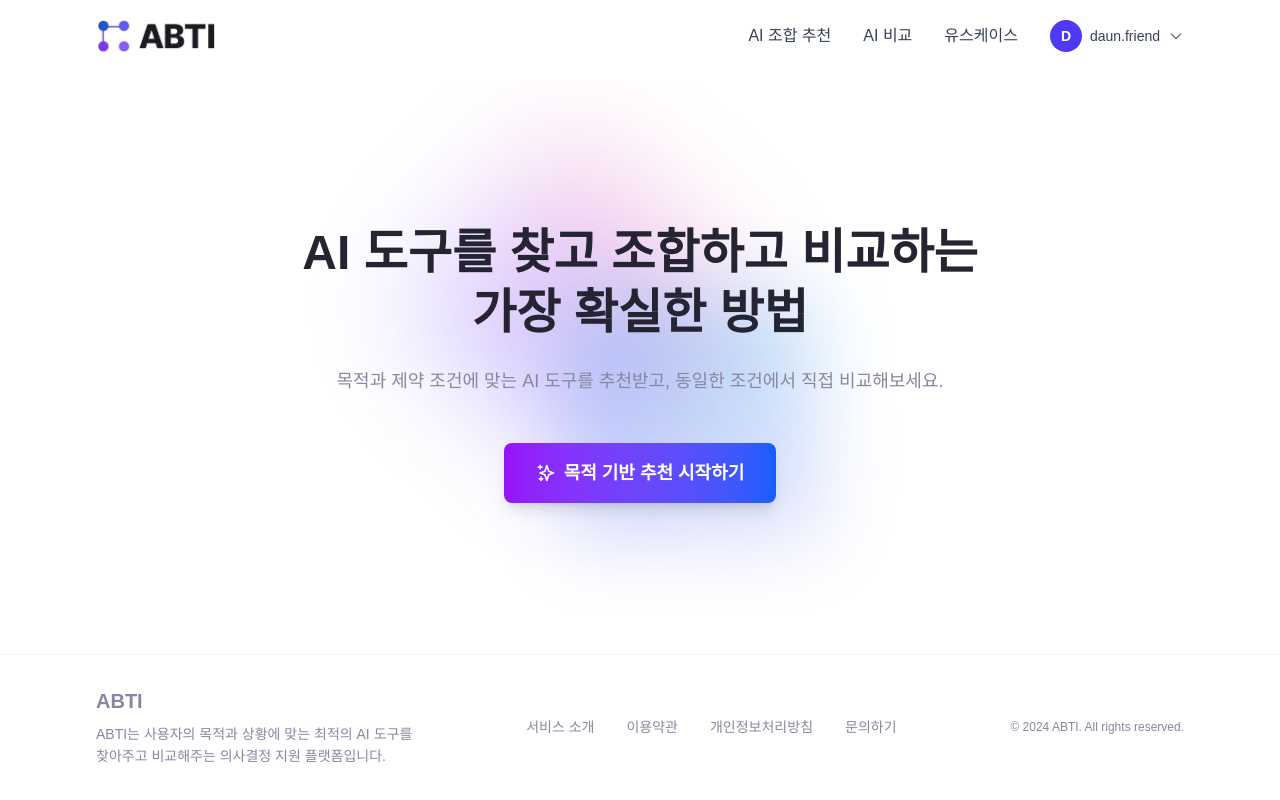
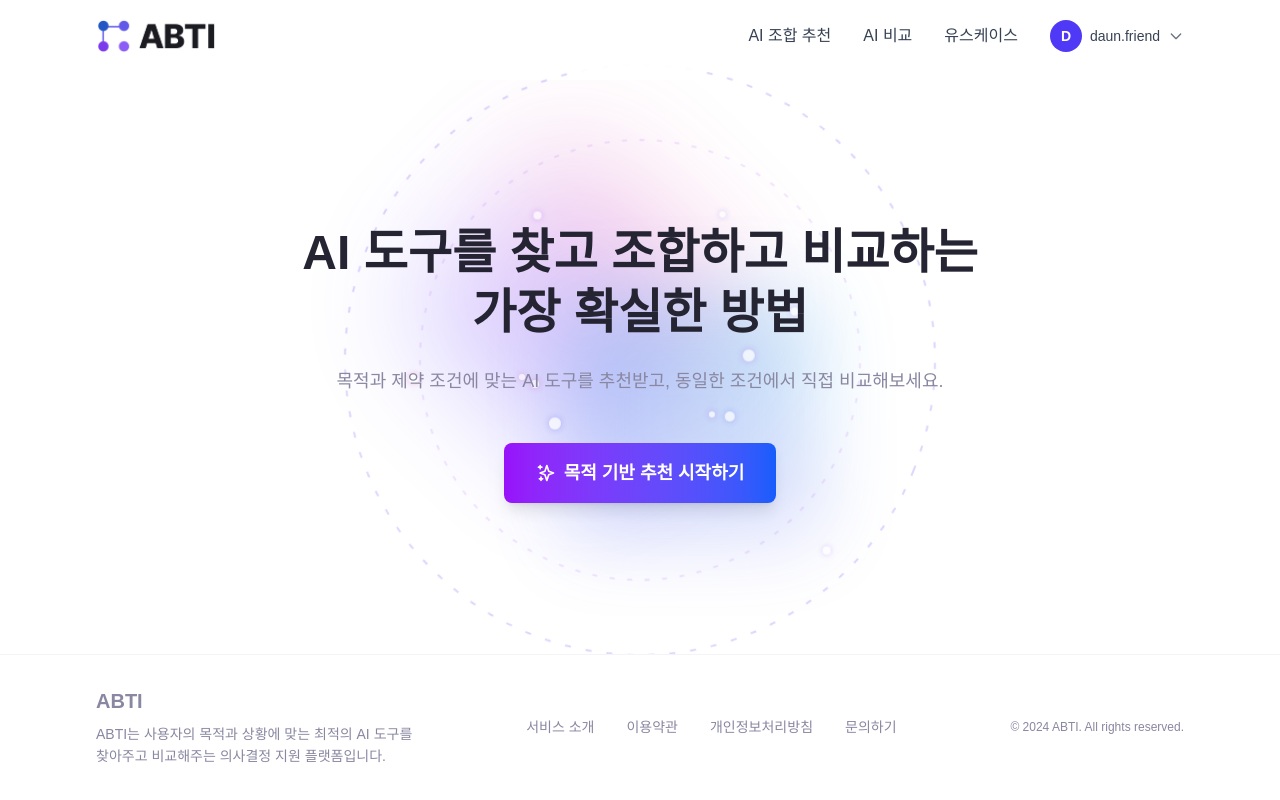
Before and after one commit to pain22value/abti, a Next.js app: page / in a window 1280 px wide. Built offline with nearby package versions, Linux system fonts and the light colour scheme.

Commit message:
[feat] home 화면에 회전하는 점선과 물방울 effect 삽입

```diff
--- a/app/globals.css
+++ b/app/globals.css
@@ -42,3 +42,132 @@ body {
   color: var(--foreground);
   font-family: Arial, Helvetica, sans-serif;
 }
+
+/* 점선 원 회전 애니메이션 */
+@keyframes spin-slow {
+  from {
+    transform: rotate(0deg);
+  }
+  to {
+    transform: rotate(360deg);
+  }
+}
+
+@keyframes spin-reverse {
+  from {
+    transform: rotate(360deg);
+  }
+  to {
+    transform: rotate(0deg);
+  }
+}
+
+.animate-spin-slow {
+  animation: spin-slow 90s linear infinite;
+}
+
+.animate-spin-reverse {
+  animation: spin-reverse 90s linear infinite;
+}
+
+/* 물방울 글로우 효과 */
+.glow-bubble-purple {
+  background: radial-gradient(circle at center,
+    rgba(255, 255, 255, 1) 0%,
+    rgba(255, 255, 255, 1) 90%,
+    rgba(168, 85, 247, 0.5) 100%
+  );
+  box-shadow: 0 0 6px rgba(168, 85, 247, 0.5);
+}
+
+.glow-bubble-indigo {
+  background: radial-gradient(circle at center,
+    rgba(255, 255, 255, 1) 0%,
+    rgba(255, 255, 255, 1) 90%,
+    rgba(99, 102, 241, 0.5) 100%
+  );
+  box-shadow: 0 0 6px rgba(99, 102, 241, 0.5);
+}
+
+.glow-bubble-pink {
+  background: radial-gradient(circle at center,
+    rgba(255, 255, 255, 1) 0%,
+    rgba(255, 255, 255, 1) 90%,
+    rgba(236, 72, 153, 0.5) 100%
+  );
+  box-shadow: 0 0 6px rgba(236, 72, 153, 0.5);
+}
+
+/* 방울 떠다니는 애니메이션 */
+@keyframes float-bubble-1 {
+  0%, 100% {
+    transform: translate(0, 0);
+    opacity: 0.3;
+  }
+  50% {
+    transform: translate(30px, -40px);
+    opacity: 0.8;
+  }
+}
+
+@keyframes float-bubble-2 {
+  0%, 100% {
+    transform: translate(0, 0);
+    opacity: 0.25;
+  }
+  50% {
+    transform: translate(-40px, 30px);
+    opacity: 0.7;
+  }
+}
+
+@keyframes float-bubble-3 {
+  0%, 100% {
+    transform: translate(0, 0);
+    opacity: 0.2;
+  }
+  50% {
+    transform: translate(25px, 35px);
+    opacity: 0.6;
+  }
+}
+
+@keyframes float-bubble-4 {
+  0%, 100% {
+    transform: translate(0, 0);
+    opacity: 0.35;
+  }
+  50% {
+    transform: translate(-30px, -25px);
+    opacity: 0.75;
+  }
+}
+
+@keyframes float-bubble-5 {
+  0%, 100% {
+    transform: translate(0, 0);
+    opacity: 0.3;
+  }
+  50% {
+    transform: translate(45px, 20px);
+    opacity: 0.65;
+  }
+}
+
+@keyframes float-bubble-6 {
+  0%, 100% {
+    transform: translate(0, 0);
+    opacity: 0.28;
+  }
+  50% {
+    transform: translate(-35px, -30px);
+    opacity: 0.7;
+  }
+}
+
+.animate-float-bubble-1 { animation: float-bubble-1 8s ease-in-out infinite; }
+.animate-float-bubble-2 { animation: float-bubble-2 10s ease-in-out infinite; }
+.animate-float-bubble-3 { animation: float-bubble-3 12s ease-in-out infinite; }
+.animate-float-bubble-4 { animation: float-bubble-4 9s ease-in-out infinite; }
+.animate-float-bubble-5 { animation: float-bubble-5 11s ease-in-out infinite; }
+.animate-float-bubble-6 { animation: float-bubble-6 13s ease-in-out infinite; }
--- a/components/home/BackgroundGradients.tsx
+++ b/components/home/BackgroundGradients.tsx
@@ -1,7 +1,8 @@
+// components/home/BackgroundGradients.tsx
 export default function BackgroundGradients() {
   return (
     <>
-      {/* 왼쪽 위 그라디언트 - 피그마 원본 */}
+      {/* 왼쪽 위 그라디언트 */}
       <div className="absolute top-[10%] left-[22%] pointer-events-none">
         <svg width="596" height="525" viewBox="0 0 596 525" fill="none" xmlns="http://www.w3.org/2000/svg">
           <g opacity="0.3" filter="url(#filter0_f_204_947)">
@@ -22,7 +23,7 @@ export default function BackgroundGradients() {
         </svg>
       </div>
 
-      {/* 오른쪽 아래 그라디언트 - 피그마 원본 */}
+      {/* 오른쪽 아래 그라디언트 */}
       <div className="absolute bottom-[23%] right-[26%] pointer-events-none">
         <svg width="510" height="400" viewBox="0 0 510 498" fill="none" xmlns="http://www.w3.org/2000/svg">
           <g opacity="0.25" filter="url(#filter0_f_204_962)">
@@ -41,6 +42,56 @@ export default function BackgroundGradients() {
           </defs>
         </svg>
       </div>
+
+      {/* 회전하는 점선 원 - 큰 원 */}
+      <div className="absolute top-[45%] left-1/2 -translate-x-1/2 -translate-y-1/2">
+        <div className="w-[600px] h-[600px] animate-spin-slow">
+          <svg className="w-full h-full" viewBox="0 0 600 600">
+            <circle
+              cx="300"
+              cy="300"
+              r="295"
+              fill="none"
+              stroke="rgba(87, 54, 245, 0.2)"
+              strokeWidth="2"
+              strokeDasharray="6 15"
+            />
+          </svg>
+        </div>
+      </div>
+
+      {/* 회전하는 점선 원 - 중간 원 */}
+      <div className="absolute top-[45%] left-1/2 -translate-x-1/2 -translate-y-1/2">
+        <div className="w-[450px] h-[450px] animate-spin-reverse">
+          <svg className="w-full h-full" viewBox="0 0 450 450">
+            <circle
+              cx="225"
+              cy="225"
+              r="220"
+              fill="none"
+              stroke="rgba(168, 85, 247, 0.15)"
+              strokeWidth="2"
+              strokeDasharray="5 12.5"
+            />
+          </svg>
+        </div>
+      </div>
+
+      {/* 떠다니는 물방울들 - 왼쪽 물방울 위로 조정 */}
+      <div className="absolute top-[30%] left-[40%] w-2 h-2 rounded-full glow-bubble-purple animate-float-bubble-1"></div>
+      <div className="absolute top-[40%] right-[38%] w-3 h-3 rounded-full glow-bubble-purple animate-float-bubble-2"></div>
+      <div className="absolute bottom-[45%] left-[42%] w-2.5 h-2.5 rounded-full glow-bubble-indigo animate-float-bubble-3"></div>
+      <div className="absolute bottom-[45%] right-[42%] w-1.5 h-1.5 rounded-full glow-bubble-purple animate-float-bubble-4"></div>
+      <div className="absolute top-[45%] left-[38%] w-2 h-2 rounded-full glow-bubble-pink animate-float-bubble-5"></div>
+      <div className="absolute top-[55%] right-[40%] w-2.5 h-2.5 rounded-full glow-bubble-indigo animate-float-bubble-6"></div>
+
+      {/* 추가 물방울 6개 - 왼쪽 물방울 위로 조정 */}
+      <div className="absolute top-[30%] right-[45%] w-1.5 h-1.5 rounded-full glow-bubble-indigo animate-float-bubble-1"></div>
+      <div className="absolute top-[43%] left-[35%] w-2.5 h-2.5 rounded-full glow-bubble-pink animate-float-bubble-2"></div>
+      <div className="absolute bottom-[35%] right-[37%] w-2 h-2 rounded-full glow-bubble-purple animate-float-bubble-3"></div>
+      <div className="absolute top-[55%] left-[45%] w-3 h-3 rounded-full glow-bubble-indigo animate-float-bubble-4"></div>
+      <div className="absolute bottom-[55%] left-[37%] w-1.5 h-1.5 rounded-full glow-bubble-pink animate-float-bubble-5"></div>
+      <div className="absolute top-[42%] right-[35%] w-2 h-2 rounded-full glow-bubble-purple animate-float-bubble-6"></div>
     </>
   );
 }
```
